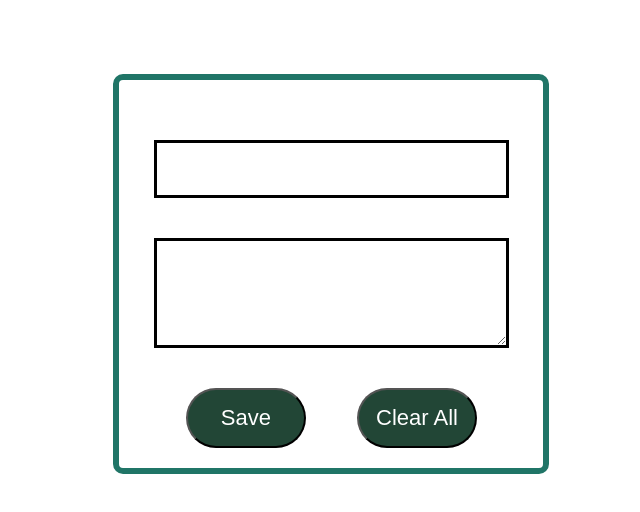
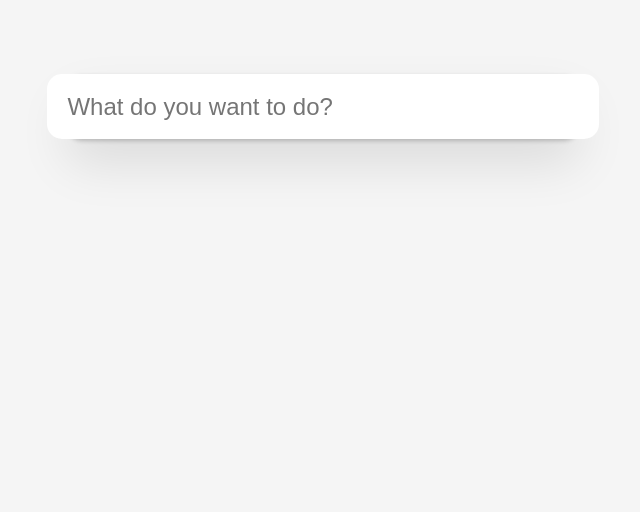
Before and after one commit to ForestForgeron/toDoApp-Vue, a Vue app: page / in a window 1280 px wide. Shown: the top 512 px of the page, without its empty margins (291-931 px from the left). Built offline with nearby package versions, Linux system fonts and the light colour scheme.

Commit message:
design changed

```diff
--- /dev/null
+++ b/jsconfig.json
@@ -0,0 +1,5 @@
+{
+  "include": [
+    "./src/**/*"
+  ]
+}
--- a/src/App.vue
+++ b/src/App.vue
@@ -1,24 +1,14 @@
 <template>
   <div class="todo">
     <div class="todo__taskbar">
-      <form action=""></form>
       <input
         type="text"
         class="todo__input"
+        maxlength="93"
+        placeholder="What do you want to do?"
         v-model.trim="title"
         @keyup.enter.prevent="saveTodo"
       />
-      <textarea
-        name="description"
-        id="description"
-        class="todo__description"
-        v-model.trim="description"
-      >
-      </textarea>
-      <div class="todo__btn-wrapper">
-        <button class="todo__btn" @click="saveTodo">Save</button>
-        <button class="todo__btn" @click="deleteAllTodos">Clear All</button>
-      </div>
     </div>
     <div class="todo__list">
       <todo-item :savedTodos="savedTodos" />
@@ -32,7 +22,7 @@ export default {
     return {
       count: 0,
       title: "",
-      description: "",
+
       savedTodos: [],
     };
   },
@@ -40,16 +30,15 @@ export default {
   methods: {
     saveTodo() {
       let todo = {};
-      if (this.title.length > 0 || this.description.length > 0) {
+      if (this.title.length > 0) {
         todo["id"] = this.count;
         todo["title"] = this.title;
-        todo["description"] = this.description;
+
+        this.savedTodos.push(todo);
 
         this.title = "";
-        this.description = "";
+
         this.count++;
-
-        this.savedTodos.push(todo);
       }
     },
 
@@ -62,8 +51,18 @@ export default {
 </script>
 
 <style lang="scss">
+html,
+body {
+  margin: 0;
+  padding: 0;
+
+  background: #f5f5f5;
+}
+
 html {
+  font: 14px "Helvetica Neue", Helvetica, Arial, sans-serif;
   font-size: 30px;
+  font-weight: 300;
 }
 
 .todo {
@@ -90,30 +89,29 @@ html {
     gap: 40px;
     align-items: center;
 
-    width: 30vw;
-    margin-bottom: 5vh;
-    padding: 20px;
+    width: 40vw;
 
-    border: 6px solid #207567;
-    border-radius: 10px;
+    //padding: 20px;
+
+    //border: 6px solid #207567;
+    border-radius: 15px;
+
+    box-shadow: 0 2px 4px 0 rgba(0, 0, 0, 0.2), 0 25px 50px 0 rgba(0, 0, 0, 0.1);
   }
 
   &__input {
-    width: 90%;
-    height: 50px;
+    width: 100%;
+    height: 65px;
 
-    border: 3px solid;
+    padding: 0 20px;
+    font-size: 24px;
 
-    &_brd-red {
-      border: red;
-    }
+    border-radius: 15px;
+
+    border: none;
   }
   &__description {
-    min-width: 90%;
-    max-width: 90%;
-    height: 100px;
-
-    border: 3px solid;
+    display: none;
   }
   &__btn {
     width: 120px;
@@ -137,7 +135,7 @@ html {
     display: flex;
     flex-direction: column;
     gap: 4vh;
-    width: 30vw;
+    width: 40vw;
     padding: 20px;
   }
 }
--- a/src/components/TodoItem.vue
+++ b/src/components/TodoItem.vue
@@ -1,12 +1,10 @@
 <template>
-  <div class="item" v-for="todo in todosList" :key="todo.id">
+  <div class="item" v-for="todo in todosList" :key="todo.title">
     <p class="title">
       {{ todo.title }}
     </p>
-    <p class="description">
-      {{ todo.description }}
-    </p>
-    <button class="delete-btn" @click="deleteTodo(todo)">x</button>
+
+    <button class="delete-btn" @click="deleteTodo(todo)"></button>
   </div>
 </template>
 
@@ -22,6 +20,9 @@ export default {
   methods: {
     deleteTodo(todo) {
       this.todosList.splice(todo.id, 1);
+      if (this.todosList.length <= 1) {
+        this.todosList.splice(todo.id);
+      }
     },
   },
 };
@@ -33,14 +34,28 @@ export default {
   position: relative;
   display: flex;
   flex-direction: column;
-  gap: 40px;
+  //gap: 40px;
   align-items: center;
 
-  padding: 20px;
+  //padding: 20px;
 
+  background: #fff;
   border-radius: 10px;
-  border: 1px solid black;
-  border: 3px solid #207;
+
+  box-shadow: 0 2px 4px 0 rgba(0, 0, 0, 0.2), 0 25px 50px 0 rgba(0, 0, 0, 0.1);
+
+  &::before {
+    content: "";
+    position: absolute;
+    right: 0;
+    bottom: 0;
+    left: 0;
+    height: 50px;
+    overflow: hidden;
+    box-shadow: 0 1px 1px rgba(0, 0, 0, 0.2), 0 8px 0 -3px #f6f6f6,
+      0 9px 1px -3px rgba(0, 0, 0, 0.2), 0 16px 0 -6px #f6f6f6,
+      0 17px 2px -6px rgba(0, 0, 0, 0.2);
+  }
 }
 
 .title,
@@ -48,22 +63,51 @@ export default {
   width: 90%;
   word-wrap: break-word;
 
-  font-size: 20px;
+  font-size: 24px;
+  text-align: center;
 }
 .delete-btn {
   position: absolute;
   z-index: 5;
   right: 10px;
-  top: calc(50% - 15px);
+  top: calc(50% - 20px);
   visibility: hidden;
-  width: 30px;
-  height: 30px;
+  width: 40px;
+  height: 40px;
 
   font-size: 30px;
+  color: crimson;
+  background: #fff;
 
   border: hidden;
+
+  opacity: 0.3;
 }
 .item:hover .delete-btn {
   visibility: visible;
 }
+
+.delete-btn:hover {
+  opacity: 1;
+}
+.delete-btn:before,
+.delete-btn:after {
+  position: absolute;
+  top: 0;
+  left: 15px;
+  content: " ";
+  height: 33px;
+  width: 2px;
+  background-color: #333;
+
+  &:hover {
+    background: #af5b5e;
+  }
+}
+.delete-btn:before {
+  transform: rotate(45deg);
+}
+.delete-btn:after {
+  transform: rotate(-45deg);
+}
 </style>
--- a/vue.config.js
+++ b/vue.config.js
@@ -1,3 +1,6 @@
 module.exports = {
-  publicPath: '/toDoApp-Vue/'
+  publicPath: '/toDoApp-Vue/',
+  configureWebpack: {
+    devtool: 'source-map',
+  },
 }
```
